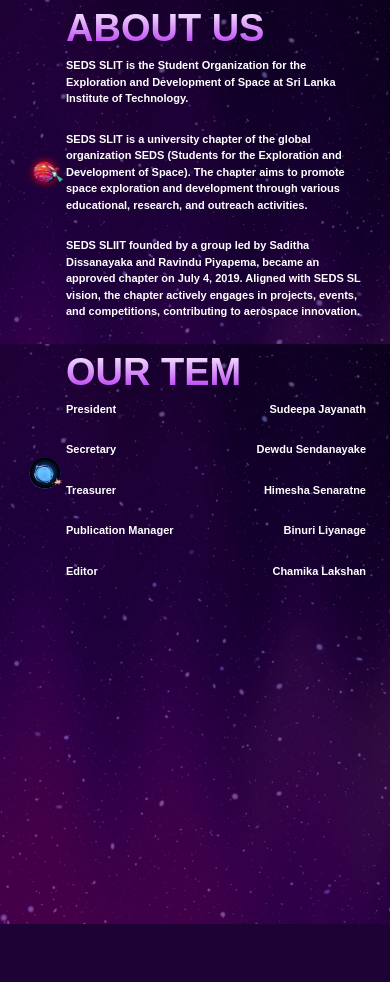
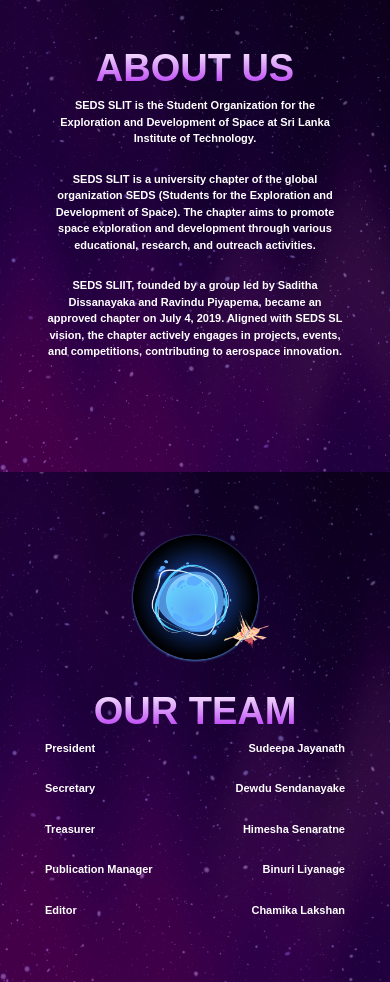
Before and after one commit to SLIIT-SEDS/SEDS-Website, a PHP site: page /pages/aboutUs.php in a window 390 px wide. Shown: the part 120-1102 px from the top of the page. Before the commit the page ends 1044 px from the top, so only its background shows below. Run offline with PHP 8.4, Linux system fonts and the light colour scheme; some libraries are stand-ins or nearby versions; some web fonts are replaced.

Commit message:
about us responsive 1

```diff
--- a/frontend/css/aboutUs.css
+++ b/frontend/css/aboutUs.css
@@ -1,48 +1,55 @@
 /* In ../css/style.css */
 .seds-aboutUs-s1-container {
   display: flex;
-    align-items: center; /* Vertically centers items if needed */
-    justify-content: space-between; /* Space between the text and image */
+  align-items: center;
+  justify-content: space-between;
+  flex-wrap: nowrap; /* Prevents wrapping on larger screens */
 }
 
 .seds-aboutUs-s2-left {
-    flex: 1; /* Takes up available space on the left */
+  flex: 1;
+  margin-right: 20px; /* Adds space between text and image */
 }
 
 .seds-aboutUs-image {
-    flex: 1; /* Takes up available space on the right */
-    text-align: right; /* Aligns the image to the right */
+  flex: 1;
+  max-width: 50%; /* Ensures the image doesn't take more than half the width */
 }
 
 .seds-aboutUs-image img {
-    max-width: 100%; /* Ensures the image doesn't overflow */
+  width: 100%; /* Ensures the image covers its container */
   height: auto; /* Maintains aspect ratio */
 }
 
 .seds-aboutUs-s1 {
   width: 100%;
-    height: 580px;
+  height: auto;
   position: relative;
   background-image: url("../resources/images/home/background.png");
   background-size: cover;
+  padding: 40px 0;
 }
 
-  .seds-aboutUs-s1-bg {
-    position: relative;
-    z-index: 1;
-    display: flex;
-    justify-content: center;
-    align-items: center;
-    margin-left: 200px;
-    margin-bottom: 80px;
+@media screen and (max-width: 769px) {
+  .seds-aboutUs-s1-container {
+      flex-wrap: wrap; /* Allows wrapping on smaller screens */
+      justify-content: center; /* Centers content on smaller screens */
   }
 
+  .seds-aboutUs-s2-left,
+  .seds-aboutUs-image {
+      flex: 1 1 100%; /* Allows elements to take full width on smaller screens */
+      margin-right: 0; /* Removes right margin on smaller screens */
+  }
 
-  @keyframes rotate {
-    0% {
-      background-position: 0 0;
+  .seds-home-s2-left-h1 {
+      text-align: center;
   }
-    100% {
-      background-position: -500px 0;
+
+  .seds-home-s2-left-para {
+      text-align: center; /* Center paragraphs on smaller screens */
+  }
+  .seds-aboutUs-image1{
+    display: none;
   }
 }
--- a/frontend/pages/aboutUs.php
+++ b/frontend/pages/aboutUs.php
@@ -6,17 +6,17 @@
     <meta name="viewport" content="width=device-width, initial-scale=1.0">
     <title>SEDS | SLIIT</title>
 
-    <!-- tab icon -->
+    <!-- Tab Icon -->
     <link rel="icon" type="image/png" href="../resources/images/header/web_icon.png">
 
-    <!-- link css -->
+    <!-- Link CSS -->
     <link rel="stylesheet" href="https://cdn.jsdelivr.net/npm/bootstrap@5.2.3/dist/css/bootstrap.min.css">
     <link rel="stylesheet" href="../css/bootstrap.css">
     <link rel="stylesheet" href="../css/main.css">
     <link rel="stylesheet" href="../css/style.css">
     <link rel="stylesheet" href="../css/aboutUs.css">
 
-    <!-- fonts -->
+    <!-- Fonts -->
     <link rel="preconnect" href="https://fonts.googleapis.com">
     <link rel="preconnect" href="https://fonts.gstatic.com" crossorigin>
     <link href="https://fonts.googleapis.com/css2?family=Passion+One:wght@400;700;900&display=swap" rel="stylesheet">
@@ -32,61 +32,60 @@
 <body>
     <?php include 'header.php'; ?>
 
-    <section class="seds-aboutUs-s1" id="abt-section">
+    <!-- First Section -->
+    <section class="seds-aboutUs-s1 w-100" id="abt-section">
         <div class="container seds-aboutUs-s1-container">
-            <div class="seds-home-s2-left alg-text-light passion-one-black">
+            <div class="seds-abt-s2-left alg-text-light passion-one-black">
                 <div class="seds-home-s2-left-h1 alg-text-main-gradient-verti alg-text-h1">ABOUT US</div>
+                <div class="pb-5">
                     <div class="seds-home-s2-left-para alg-text-h3 pb-4">SEDS SLIT is the Student Organization for the
                         Exploration and Development of Space at Sri Lanka Institute of Technology.</div>
                     <div class="seds-home-s2-left-para alg-text-h3 pb-4">SEDS SLIT is a university chapter of the global
                         organization SEDS (Students for the Exploration and Development of Space). The chapter aims to
                         promote space exploration and development through various educational, research, and outreach
                         activities.</div>
-                <div class="seds-home-s2-left-para alg-text-h3 pb-4">SEDS SLIIT founded by a group led by Saditha
+                    <div class="seds-home-s2-left-para alg-text-h3 pb-4">SEDS SLIIT, founded by a group led by Saditha
                         Dissanayaka and Ravindu Piyapema, became an approved chapter on July 4, 2019. Aligned with SEDS SL
                         vision, the chapter actively engages in projects, events, and competitions, contributing to
                         aerospace innovation.</div>
                 </div>
-            <div class="seds-aboutUs-image">
-                <img src="../resources/images/aboutUs/rocketworld.png" alt="rocketwrld image">
+            </div>
+            <div class="seds-aboutUs-image seds-aboutUs-image1">
+                <img src="../resources/images/aboutUs/rocketworld.png" alt="rocketworld image">
             </div>
         </div>
+    </section>
+
+    <!-- Second Section -->
     <section class="seds-aboutUs-s1" id="abt-section">
         <div class="container seds-aboutUs-s1-container">
             <div class="seds-aboutUs-image">
                 <img src="../resources/images/aboutUs/BLUEERTH.png" alt="blueworld">
             </div>
             <div class="seds-home-s2-left alg-text-light passion-one-black">
-                    <div class="seds-home-s2-left-h1 alg-text-main-gradient-verti alg-text-h1">OUR TEM</div>
-                    <div class="seds-home-s2-left-para alg-text-h3 pb-4"
-                        style="display: flex; justify-content: space-between;">
+                <div class="seds-home-s2-left-h1 alg-text-main-gradient-verti alg-text-h1">OUR TEAM</div>
+                <div class="seds-home-s2-left-para alg-text-h3 pb-4" style="display: flex; justify-content: space-between;">
                     <span>President</span>
                     <span>Sudeepa Jayanath</span>
                 </div>
-                    <div class="seds-home-s2-left-para alg-text-h3 pb-4"
-                        style="display: flex; justify-content: space-between;">
+                <div class="seds-home-s2-left-para alg-text-h3 pb-4" style="display: flex; justify-content: space-between;">
                     <span>Secretary</span>
                     <span>Dewdu Sendanayake</span>
                 </div>
-                    <div class="seds-home-s2-left-para alg-text-h3 pb-4"
-                        style="display: flex; justify-content: space-between;">
+                <div class="seds-home-s2-left-para alg-text-h3 pb-4" style="display: flex; justify-content: space-between;">
                     <span>Treasurer</span>
                     <span>Himesha Senaratne</span>
                 </div>
-                    <div class="seds-home-s2-left-para alg-text-h3 pb-4"
-                        style="display: flex; justify-content: space-between;">
+                <div class="seds-home-s2-left-para alg-text-h3 pb-4" style="display: flex; justify-content: space-between;">
                     <span>Publication Manager</span>
                     <span>Binuri Liyanage</span>
                 </div>
-                    <div class="seds-home-s2-left-para alg-text-h3 pb-4"
-                        style="display: flex; justify-content: space-between;">
+                <div class="seds-home-s2-left-para alg-text-h3 pb-4" style="display: flex; justify-content: space-between;">
                     <span>Editor</span>
                     <span>Chamika Lakshan</span>
                 </div>
             </div>
         </div>
-
-        </section>
     </section>
 </body>
 
```
Lines whose indentation alone changed are shown as unchanged.
